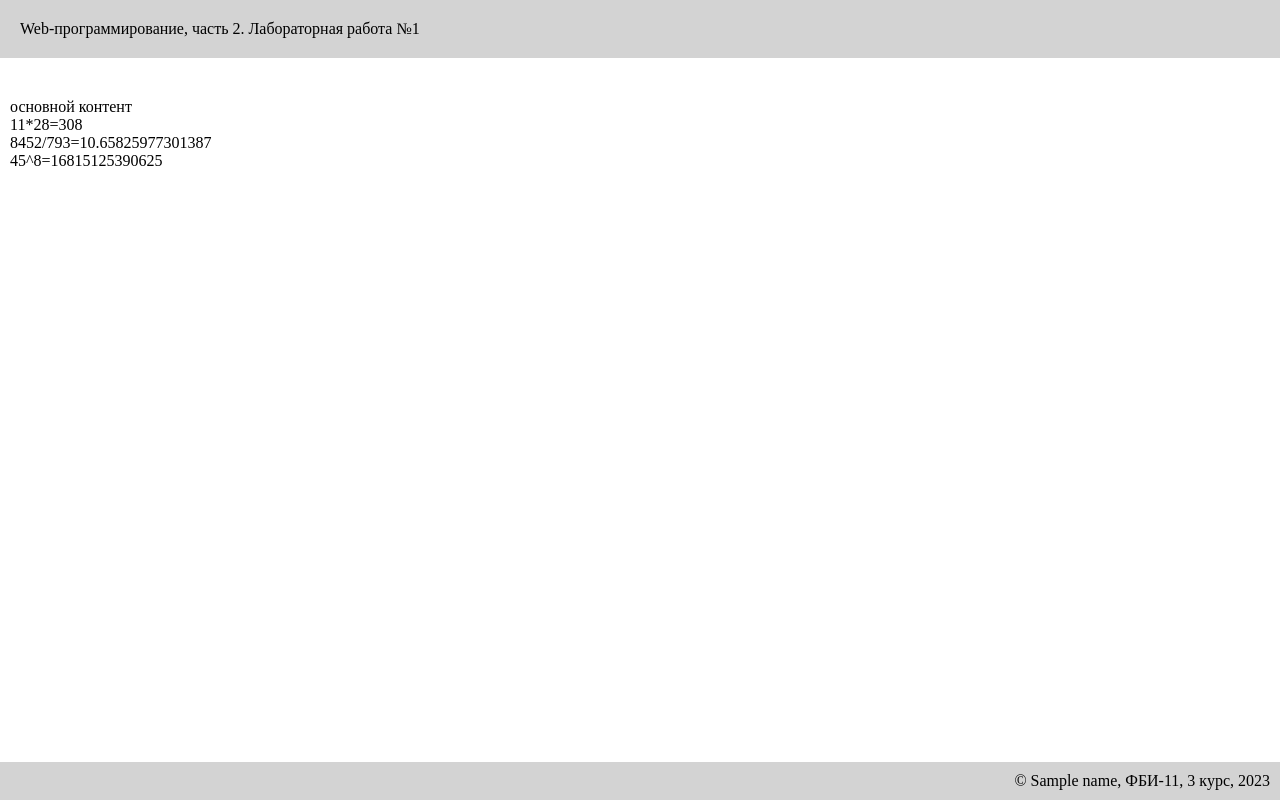
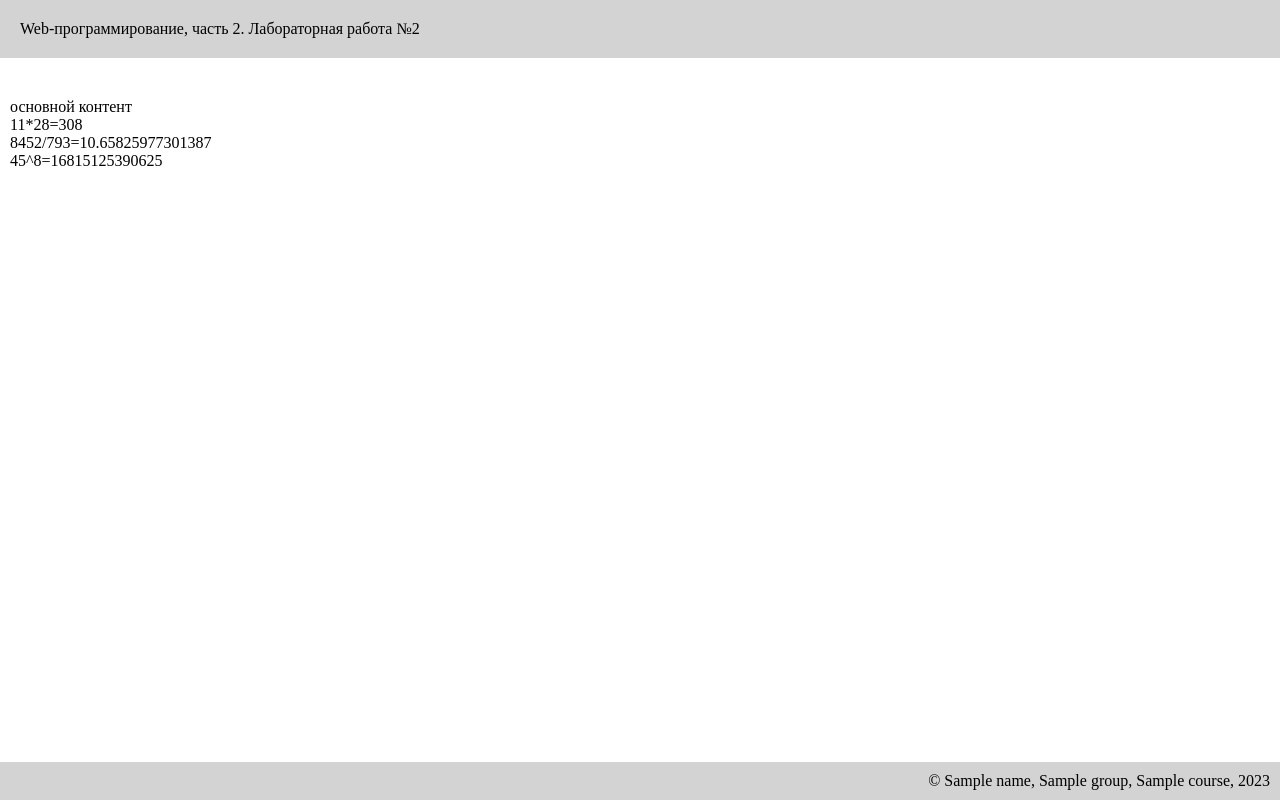
Before and after one commit to Assin0/web-programming-labs-2, a Flask app: template templates/example.html in a window 1280 px wide. Run offline with Flask 3, Linux system fonts and the light colour scheme; the template is opened without the code that fills it: most values are stand-ins (such as "Sample title", 1, 10 or a date in 2020).

Commit message:
Условия в шаблоне

```diff
--- a/app.py
+++ b/app.py
@@ -5,7 +5,9 @@ app = Flask(__name__)
 def example():
     name= "Юрий Комаров"
     number="2"
-    return render_template("example.html", name=name, number=number)
+    group="ФБИ-11"
+    course="3 курс"
+    return render_template("example.html", name=name, number=number, group=group, course=course)
 
 @app.route('/')
 @app.route("/index")
--- a/templates/example.html
+++ b/templates/example.html
@@ -3,12 +3,12 @@
 <head>
     <meta charset="UTF-8">
     <meta name="viewport" content="width=device-width, initial-scale=1.0">
-    <title>Юрий Комаров. Лабораторная работа №{{ number}}</title>
+    <title>{% if name %} {{ name }} {% else %} Анонимус {% endif %}. Лабораторная работа №{{ number}}</title>
     <link rel="stylesheet" href="{{ url_for('static', filename='main.css') }}">
 </head>
 <body>
     <header>
-        Web-программирование, часть 2. Лабораторная работа №{{ number}}
+        Web-программирование, часть 2. {% if number %}Лабораторная работа №2{% endif %}
     </header>
 
     <main>
@@ -22,7 +22,25 @@
     </main>
 
     <footer>
-        &copy; {{ name }}, ФБИ-11, 3 курс, 2023
+        &copy;
+        {% if name %}
+            {{ name }},
+        {% else %}
+            Анонимус,
+        {% endif %}
+
+        {% if group %}
+            {{ group }},
+        {% else %}
+            Коллектив отчаянных,
+        {% endif %}
+
+        {% if course %}
+            {{ course }},
+        {% else %}
+            В десятом поколении,
+        {% endif %}
+        2023
     </footer>
 </body>
 </html>
```
